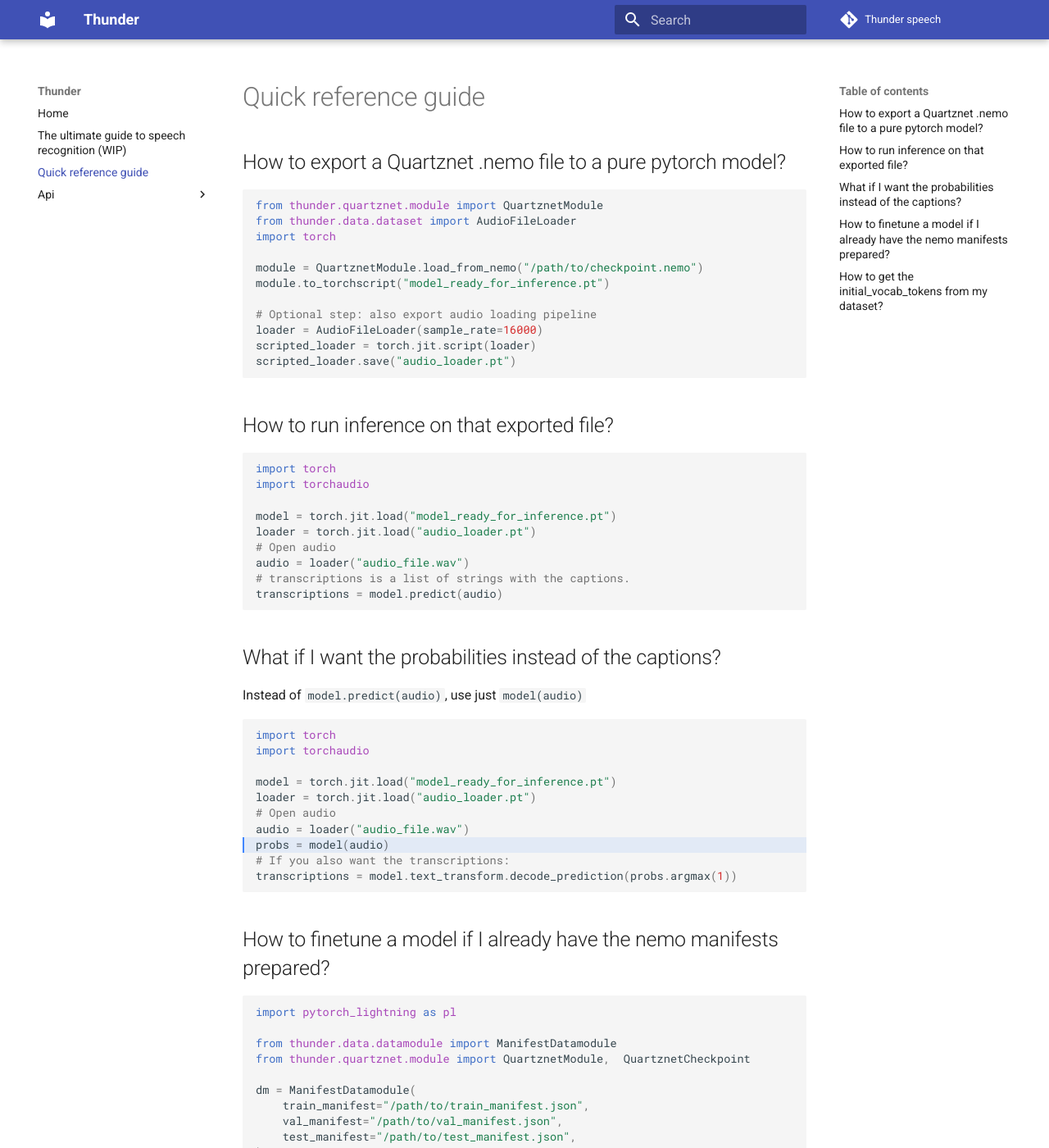
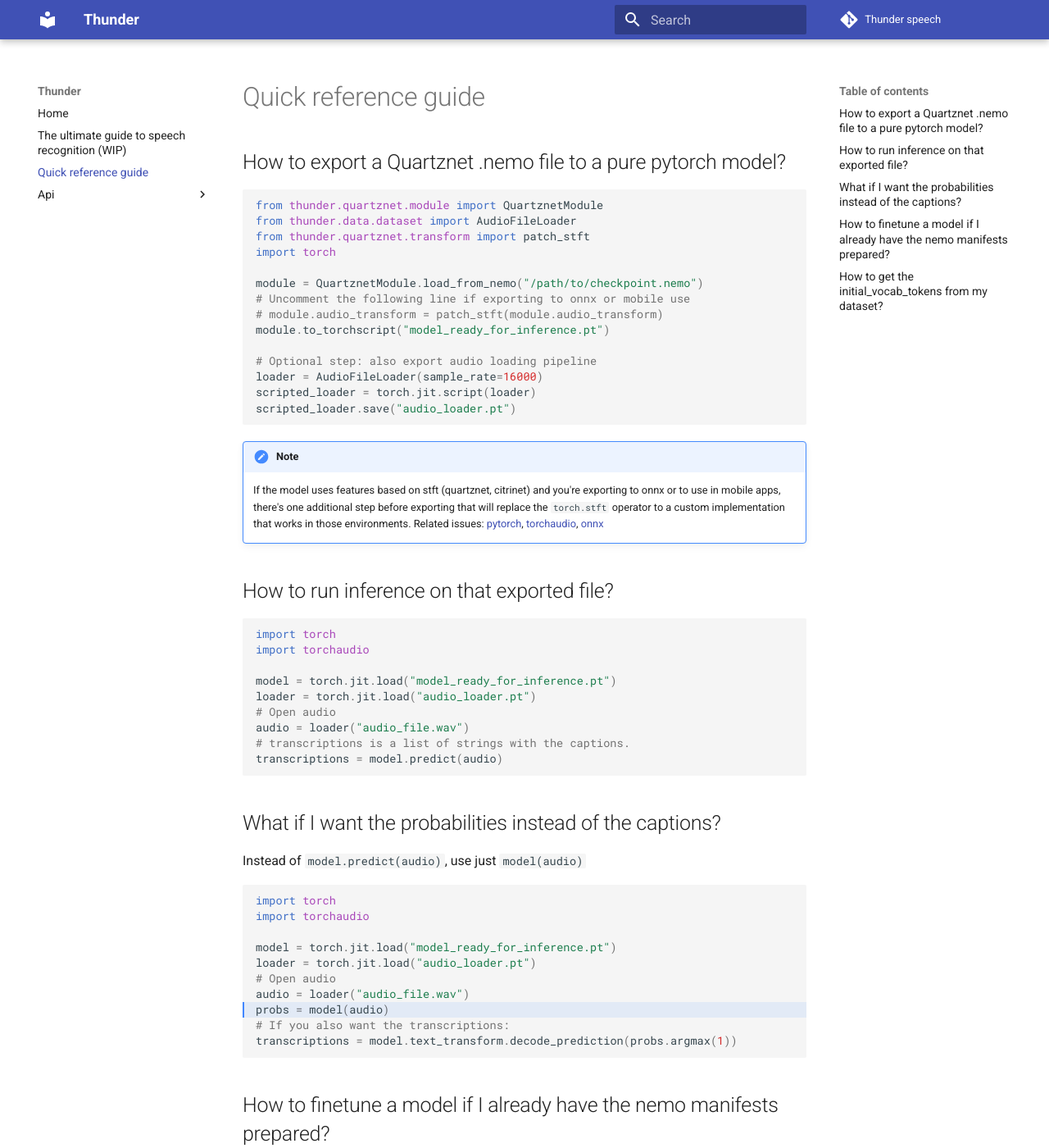
Before and after one commit to scart97/thunder-speech, an MkDocs documentation site: the page built from docs/quick reference guide.md, in a window 1280 px wide and 1400 px high. Shown: the whole window at 82% size. Built offline with MkDocs 1.6.1 and Material for MkDocs 9.7.7, drawn with Linux system fonts in a browser that asks for light colours; comment, search, counter and statistics services are not loaded; some of the changed text lies outside the part shown.

Commit message:
docs(quick-reference): add sections about stft patch and finetune callback to quick reference guide

````diff
--- a/docs/quick reference guide.md
+++ b/docs/quick reference guide.md
@@ -5,9 +5,12 @@
 ```py
 from thunder.quartznet.module import QuartznetModule
 from thunder.data.dataset import AudioFileLoader
+from thunder.quartznet.transform import patch_stft
 import torch
 
 module = QuartznetModule.load_from_nemo("/path/to/checkpoint.nemo")
+# Uncomment the following line if exporting to onnx or mobile use
+# module.audio_transform = patch_stft(module.audio_transform)
 module.to_torchscript("model_ready_for_inference.pt")
 
 # Optional step: also export audio loading pipeline
@@ -15,6 +18,15 @@
 scripted_loader = torch.jit.script(loader)
 scripted_loader.save("audio_loader.pt")
 ```
+
+!!! note
+    If the model uses features based on stft (quartznet, citrinet) and you're exporting to onnx
+    or to use in mobile apps, there's one additional step before exporting that will replace the
+    `torch.stft` operator to a custom implementation that works in those environments.
+    Related issues:
+    [pytorch](https://github.com/pytorch/pytorch/issues/31317),
+    [torchaudio](https://github.com/pytorch/audio/issues/408),
+    [onnx](https://github.com/onnx/onnx/issues/1646)
 
 
 ## How to run inference on that exported file?
@@ -57,6 +69,7 @@
 
 from thunder.data.datamodule import ManifestDatamodule
 from thunder.quartznet.module import QuartznetModule,  QuartznetCheckpoint
+from thunder.callbacks import FinetuneEncoderDecoder
 
 dm = ManifestDatamodule(
     train_manifest="/path/to/train_manifest.json",
````
Also changed, not shown: other parts of docs/quick reference guide.md (+1 -0 lines).
